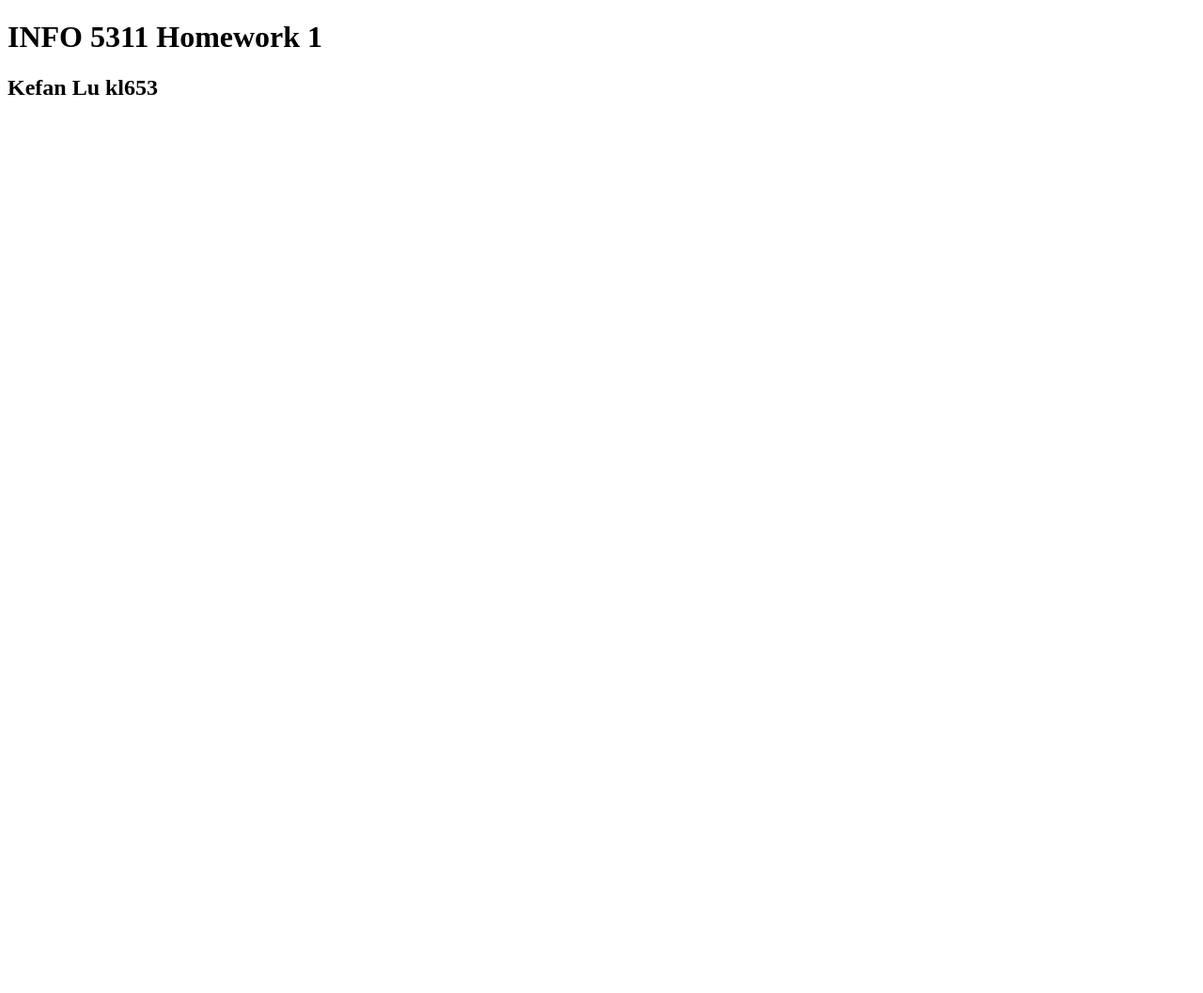
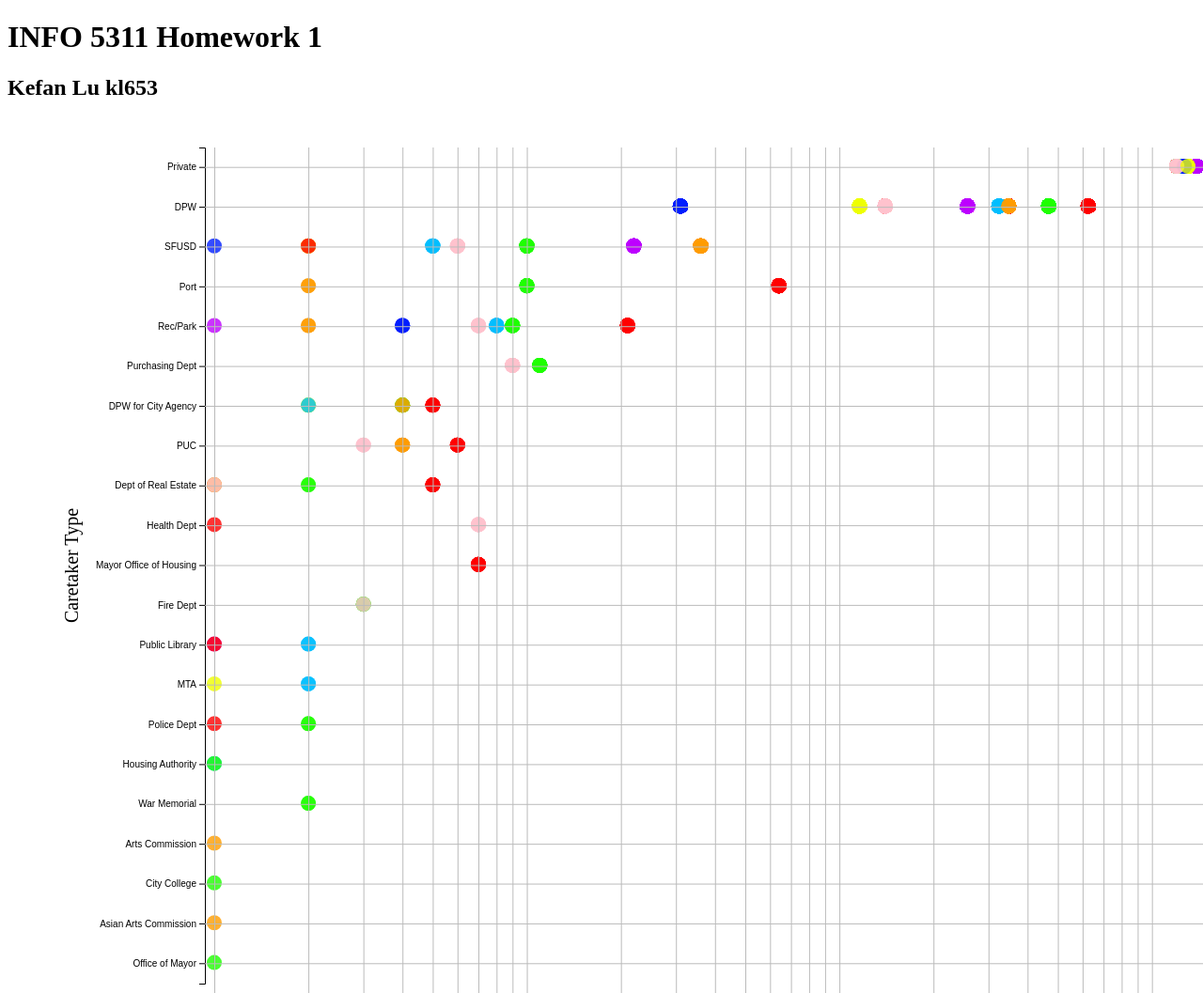
Before and after one commit to lukefall/lukefall.github.io, a plain HTML site: page index.html in a window 1280 px wide. Shown: the top 1057 px of the page at 94% size. Drawn offline with nearby package versions, Linux system fonts and the light colour scheme; no server answers.

Commit message:
Update index.html

```diff
--- a/index.html
+++ b/index.html
@@ -33,7 +33,7 @@
       .attr("transform", "translate(" + margin.left + "," + margin.top + ")");
     let annotations = svg.append("g").attr("id", "annotations");
     const requestData = async function () {
-      let data = await d3.csv("https://github.com/lukefall/info-5311/blob/main/TreeData.csv", d3.autoType);
+      let data = await d3.csv("TreeData.csv", d3.autoType);
 
       dict1 = {};
       dict2 = {};
```
